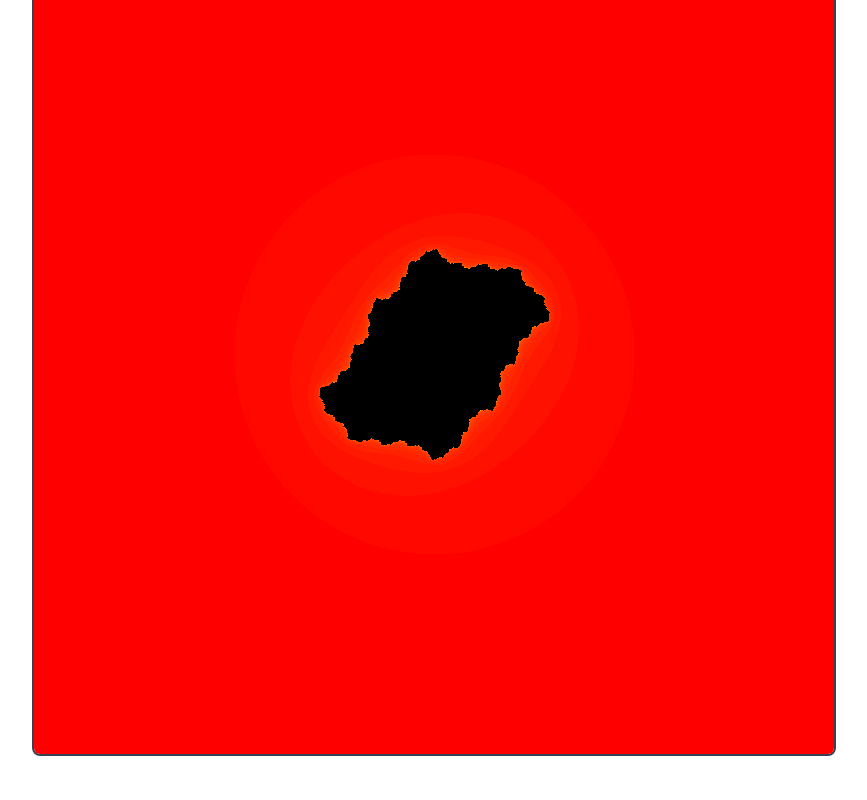
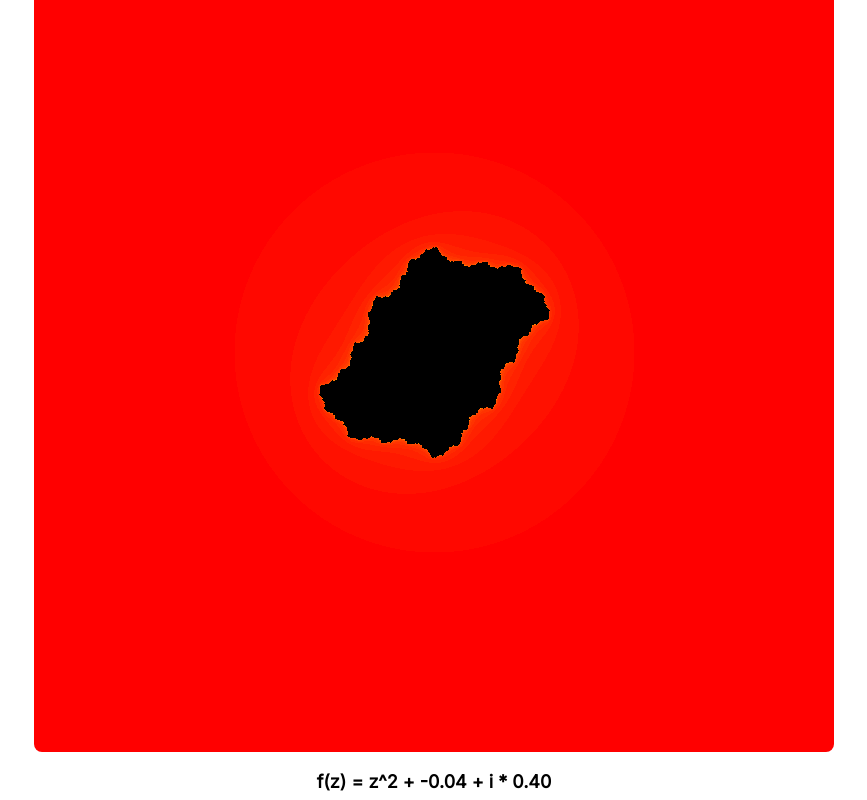
Before and after one commit to linuxfandudeguy/julia-set-generator, a SvelteKit app: page / in a window 1280 px wide. Shown: the part 160-960 px from the top of the page, without its empty margins (206-1073 px from the left). Built offline with nearby package versions, Linux system fonts and the light colour scheme.

Commit message:
Update Fractal.svelte

```diff
--- a/src/routes/Fractal.svelte
+++ b/src/routes/Fractal.svelte
@@ -69,11 +69,12 @@
 
 canvas {
     margin-top: 1rem;
+    border: none; /* Remove border from canvas */
 }
 
 .equation {
     margin-top: 1rem;
-    color: #FFFFFF;
+    color: #000000;
 }
 
 body {
```
Lines whose indentation alone changed are shown as unchanged.
